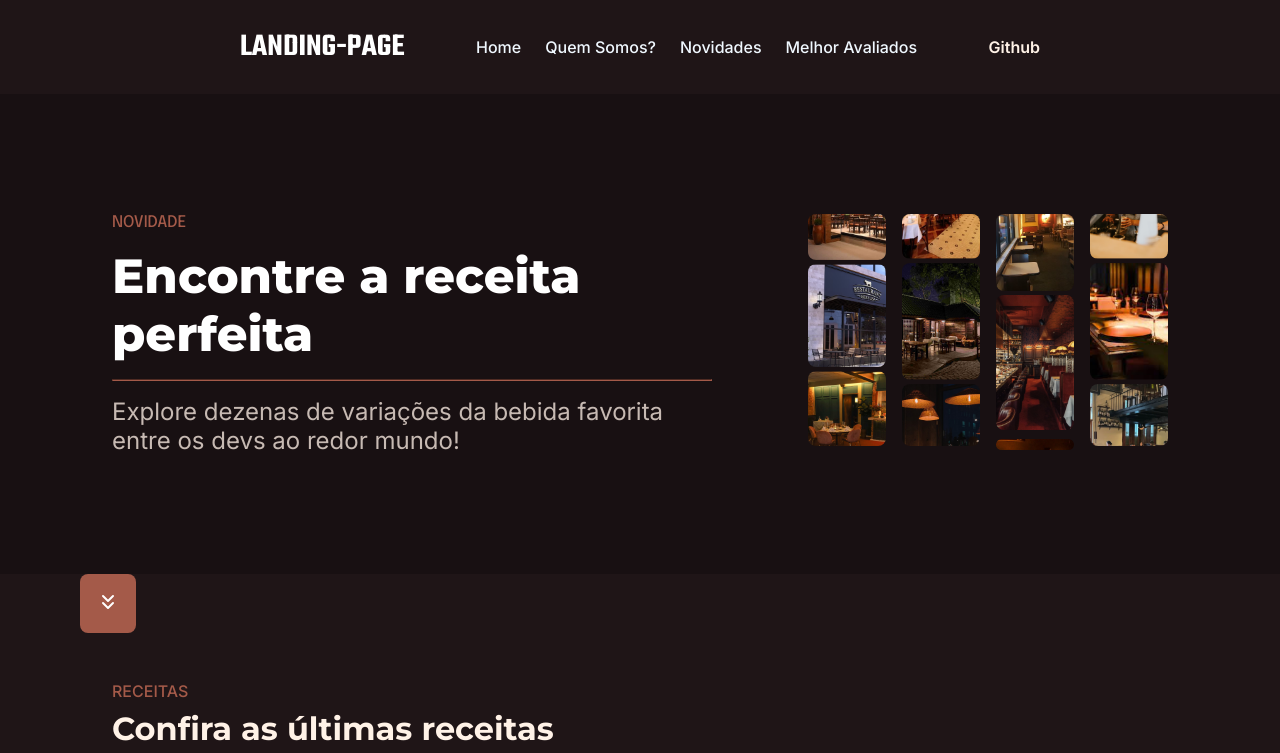
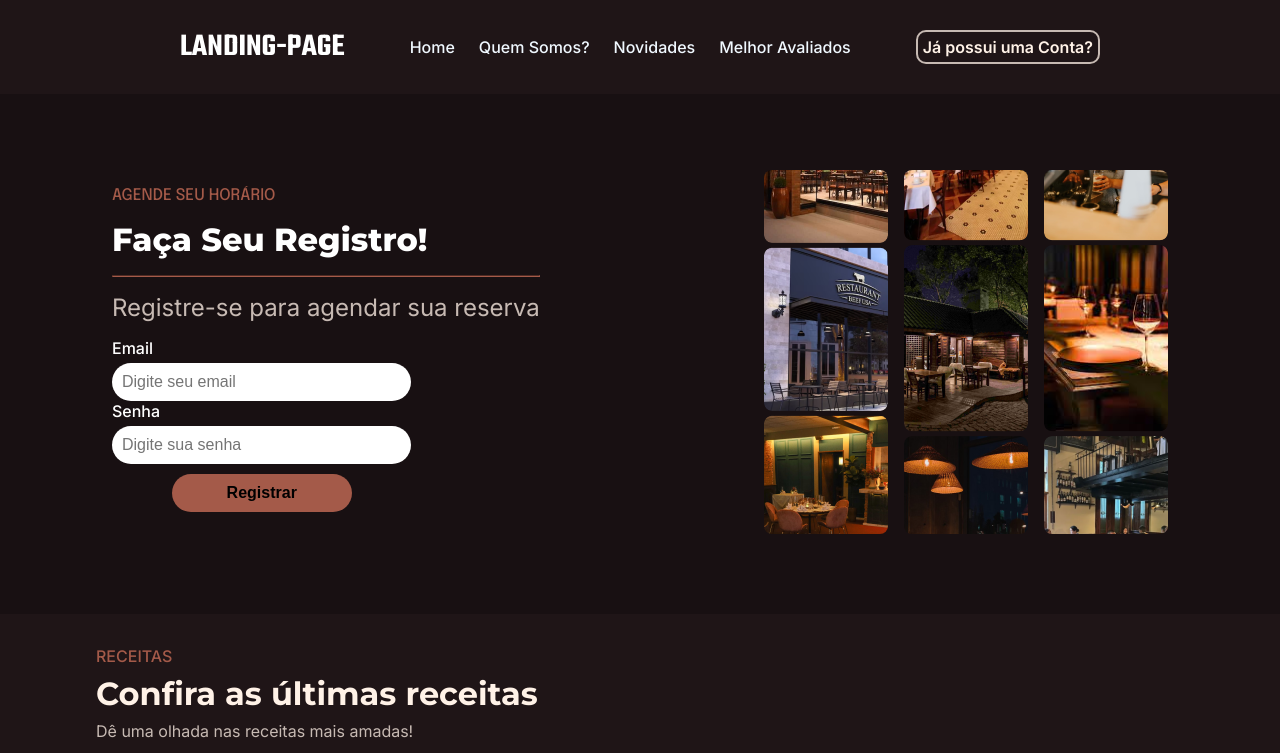
Before and after one commit to FelipeCostaOliveira/Reserva-restaurante, a plain HTML site: page index.html in a window 1280 px wide. Shown: the top 753 px of the page. Drawn offline with Linux system fonts and the light colour scheme.

Commit message:
Ajustando

```diff
--- a/index.html
+++ b/index.html
@@ -3,6 +3,7 @@
 <head>
     <link rel="stylesheet" href="styles/style.css">
     <link rel="stylesheet" href="styles/reset.css">
+    <link rel="stylesheet" href="styles/media.css">
     <meta charset="UTF-8">
     <meta name="viewport" content="width=device-width, initial-scale=1.0">
     <title>Landing-Page</title>
@@ -10,7 +11,7 @@
 </head>
 <body>
     <header>
-        <nav>
+        <nav class="cabecalho">
             <span class="logo teko-semibold">Landing-Page</span>
             <ul class="menu">
                 <li><a href="">Home</a></li>
@@ -18,19 +19,28 @@
                 <li><a href="">Novidades</a></li>
                 <li><a href="">Melhor Avaliados</a></li>
             </ul>
-            <a href="" class="github inter-semibold">Github</a>
-
+            <a href="" class="possui-conta inter-semibold">Já possui uma Conta?</a>
         </nav>
     </header>
     <main>
         <div class="principal">
             <section class="hero">
                 <header class="hero-conteudo">
-                    <span class="destaque marrom epilogue-medium">novidade</span>
-                    <h1 class="montserrat-extrabold">Encontre a receita perfeita</h1>
+                    <span class="destaque marrom epilogue-medium">agende seu horário</span>
+                    <h1 class="montserrat-extrabold">Faça Seu Registro!</h1>
                     <hr>
-                    <h2 class="hero-subtitulo inter-regular">Explore dezenas de variações da bebida favorita entre os devs ao redor mundo!</h2>
+                    <h2 class="hero-subtitulo inter-regular">Registre-se para agendar sua reserva</h2>
+                    <form class="intel-regular" action="">
+                        <label for="email">Email</label>
+                        <input type="email" required placeholder="Digite seu email">
+
+                        <label for="Senha">Senha</label>
+                        <input type="password" required placeholder="Digite sua senha">
+
+                        <input type="submit" value="Registrar">
+                    </form>
                 </header>
+
                 <div class="hero-imagens-container">
                     <figure><img src="assets/main/image1.png" alt="image1"></figure>
                     <figure><img src="assets/main/image2.png" alt="image2"></figure>
@@ -38,20 +48,17 @@
                     <figure><img src="assets/main/image4.png" alt="image4"></figure>
                     <figure><img src="assets/main/image5.png" alt="image5"></figure>
                     <figure><img src="assets/main/image6.png" alt="image6"></figure>
-                    <figure><img src="assets/main/image7.png" alt="image7"></figure>
-                    <figure><img src="assets/main/image8.png" alt="image8"></figure>
-                    <figure><img src="assets/main/image9.png" alt="image9"></figure>
                     <figure><img src="assets/main/image10.png" alt="image10"></figure>
                     <figure><img src="assets/main/image11.png" alt="image11"></figure>
                     <figure><img src="assets/main/image12.png" alt="image12"></figure>
+                </div>
 
-                </div>
             </section>
         </div>
 
-        <section class="botao-container">
-            <button><img src="assets/button.svg" alt="button1"></button>
-        </section>
+            <!-- <section class="botao-container">
+                <button><img src="assets/button.svg" alt="button1"></button>
+            </section> -->
         <section class="receitas">
             <header class="receitas-cabecalho">
                 <span class="destaque marrom">Receitas</span>
--- a/styles/Equipe.css
+++ b/styles/Equipe.css
@@ -1,6 +1,6 @@
 .hero2  {
     max-width: 1120px;
-    height: 30vh;
+    height: 20vh;
     display: flex;
     flex-direction: row;
     gap: 6rem;
@@ -49,7 +49,3 @@
     font-size: 2rem;
     text-align: center;
 }
-
-.espaco {
-    margin-right: 0%;
-}
--- a/styles/reset.css
+++ b/styles/reset.css
@@ -14,6 +14,7 @@ a {
 
 a:hover {
     color: #A45A49;
+    transition: 0.3s all;
 }
 
 ul {
--- a/styles/style.css
+++ b/styles/style.css
@@ -6,7 +6,7 @@ body {
 }
 
 nav {
-    max-width: 1120px;
+    max-width: 1240px;
     margin: auto;
     padding: 1.5rem 10rem;
 
@@ -22,7 +22,7 @@ main {
 }
 
 h1 {
-    font-size: 3rem;
+    font-size: 2rem;
 }
 
 hr {
@@ -45,6 +45,42 @@ footer {
     background: #23181A;
 }
 
+form {
+    display: flex;
+    flex-direction: column;
+    width: 70%;
+    font-size: 1rem;
+    margin-bottom: 10px;
+    border: none;
+}
+
+form [type="submit"] {
+    background: #A45A49;
+    width: 60%;
+    margin: auto;
+    margin-top: 10px;
+    font-weight: bold;
+}
+
+form [type="submit"]:hover {
+    cursor: pointer;
+    background: #4e1002;
+
+}
+
+input {
+    margin-top: 5px;
+    padding: 10px;
+    border-radius: 2rem;
+    border: none;
+    font-size: 1rem;
+}
+
+.cabecalho {
+    display: flex;
+    flex-direction: row;
+}
+
 .logo {
     font-size: 2rem;
     text-transform: uppercase;
@@ -54,10 +90,14 @@ footer {
     display: flex;
     gap: 1.5rem;
     color: #FFF2E7;
+
 }
 
-.github {
+.possui-conta {
     color: #FFF2E7;
+    border: 2px solid #C7BAB3;
+    padding: 5px;
+    border-radius: 10px;
 }
 
 .principal {
@@ -66,14 +106,13 @@ footer {
 
 .hero  {
     max-width: 1120px;
-    height: 60vh;
+    height: 65vh;
     display: flex;
     flex-direction: row;
     justify-content: space-between;
     gap: 6rem;
     padding: 0rem 2rem;
     margin: auto;
-    overflow: clip;
     align-items: center;
 }
 
@@ -104,7 +143,7 @@ footer {
 .hero-imagens-container {
     max-width: 50%;
     height: auto;
-    column-count: 4;
+    column-count: 3;
 
 }
 
@@ -124,7 +163,7 @@ footer {
     display: flex;
     flex-direction: column;
     max-width: 1120px;
-    padding: 3rem 2rem;
+    padding: 2rem 1rem;
     margin: auto;
 }
 
```
Also changed, not shown: Equipe.html (+2 -2 lines), assets/equipe/Abner.svg (renamed from assets/equipe/image 36.svg), 6 other files.
